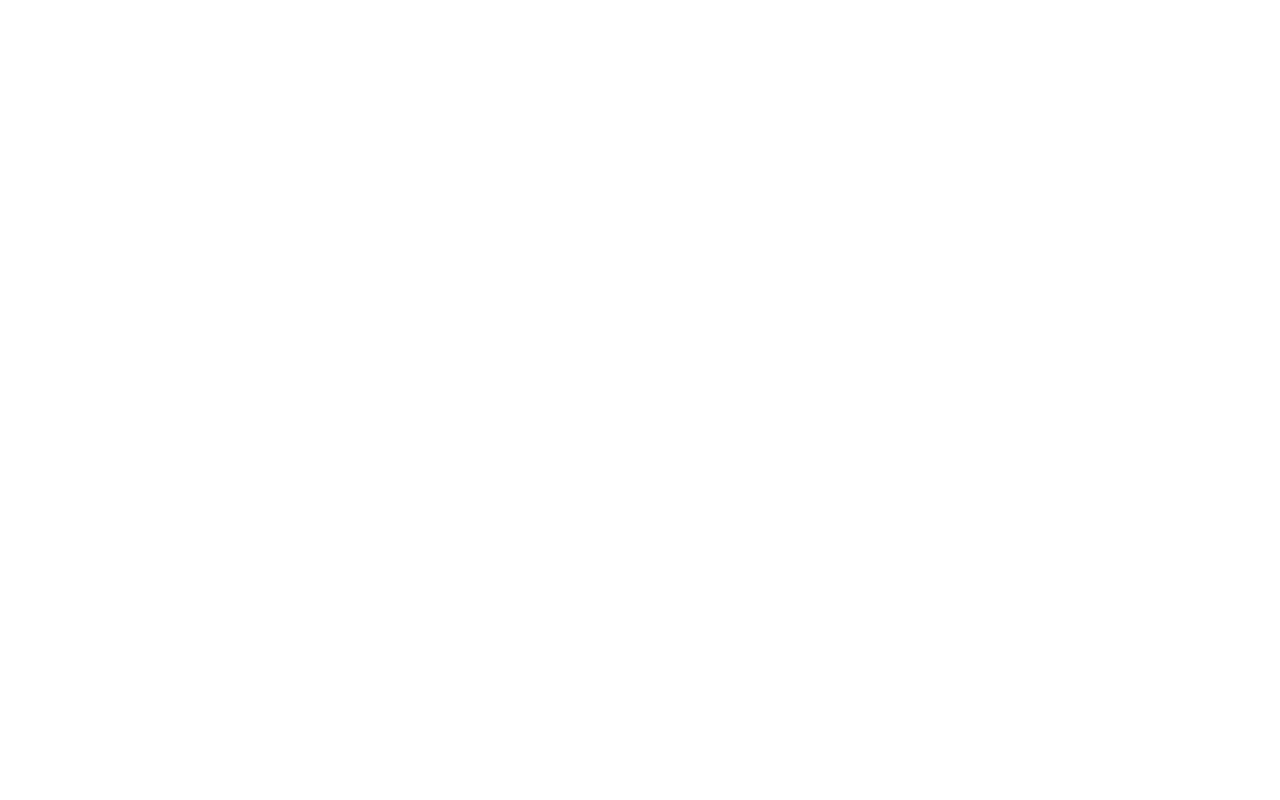
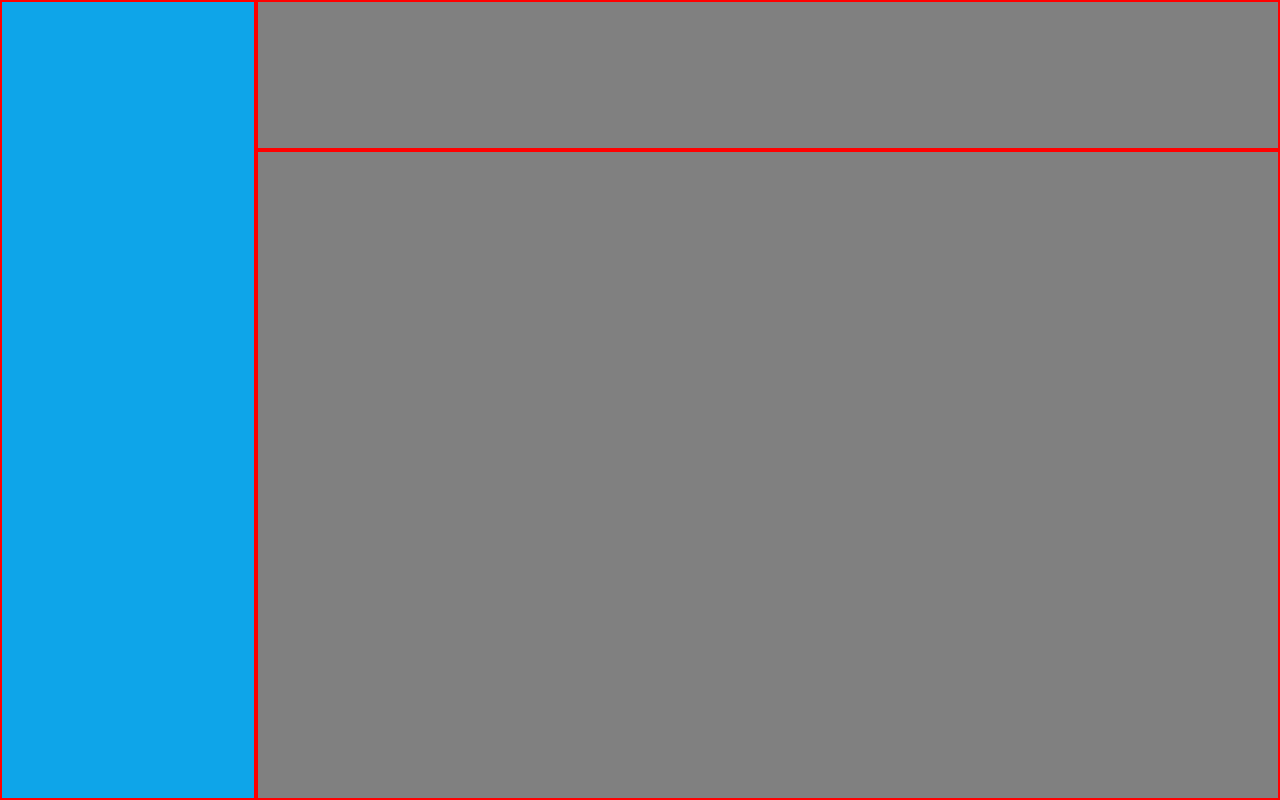
Before and after one commit to siddharth-stn/admin-dashboard, a plain HTML site: page index.html in a window 1280 px wide. Drawn offline with Linux system fonts and the light colour scheme.

Commit message:
basic layout done

```diff
--- a/index.html
+++ b/index.html
@@ -8,6 +8,10 @@
     <title>Admin Dashboard</title>
 </head>
 <body>
-
+    <div class="container">
+        <div class="header"></div>
+        <div class="sidebar"></div>
+        <div class="main"></div>
+    </div>
 </body>
 </html>
--- a/scss/_var.scss
+++ b/scss/_var.scss
@@ -0,0 +1 @@
+$sidebar-background: #0ea5e9;
--- a/scss/styles.scss
+++ b/scss/styles.scss
@@ -5,3 +5,32 @@
 *, ::before, :after {
     box-sizing: border-box;
 }
+
+body {
+    background-color: gray;
+}
+
+.container {
+    height: 100vh;
+    display: grid;
+    grid-template-columns: 1fr 4fr;
+    grid-template-rows: min(20%, 150px) 1fr;
+    grid-template-areas:
+    "sidebar header"
+    "sidebar main";
+
+    .header {
+        grid-area: header;
+    }
+    .sidebar {
+        grid-area: sidebar;
+        background-color: var.$sidebar-background;
+    }
+    .main {
+        grid-area: main;
+    }
+
+    div {
+        border: 2px solid red;
+    }
+}
```
Also changed, not shown: styles.css, 1 other file.
